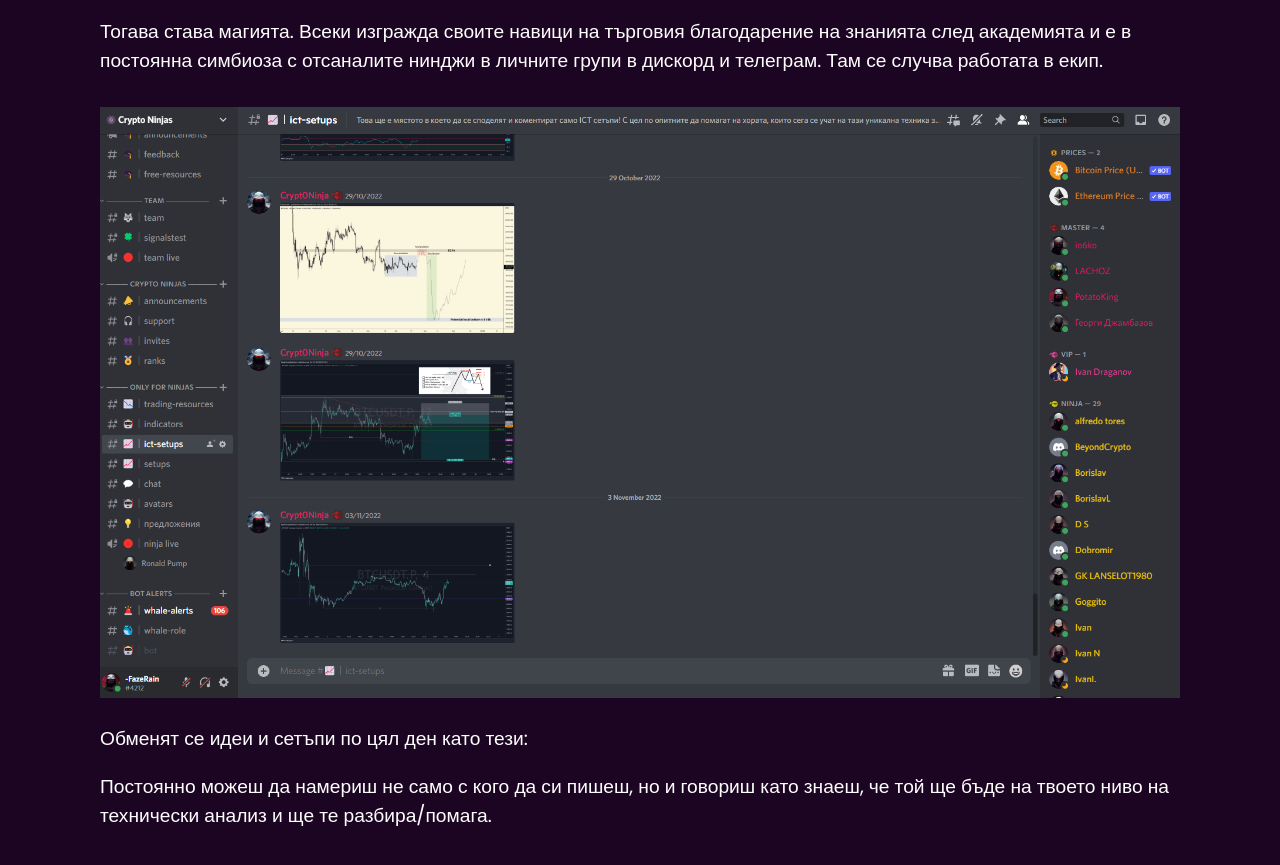
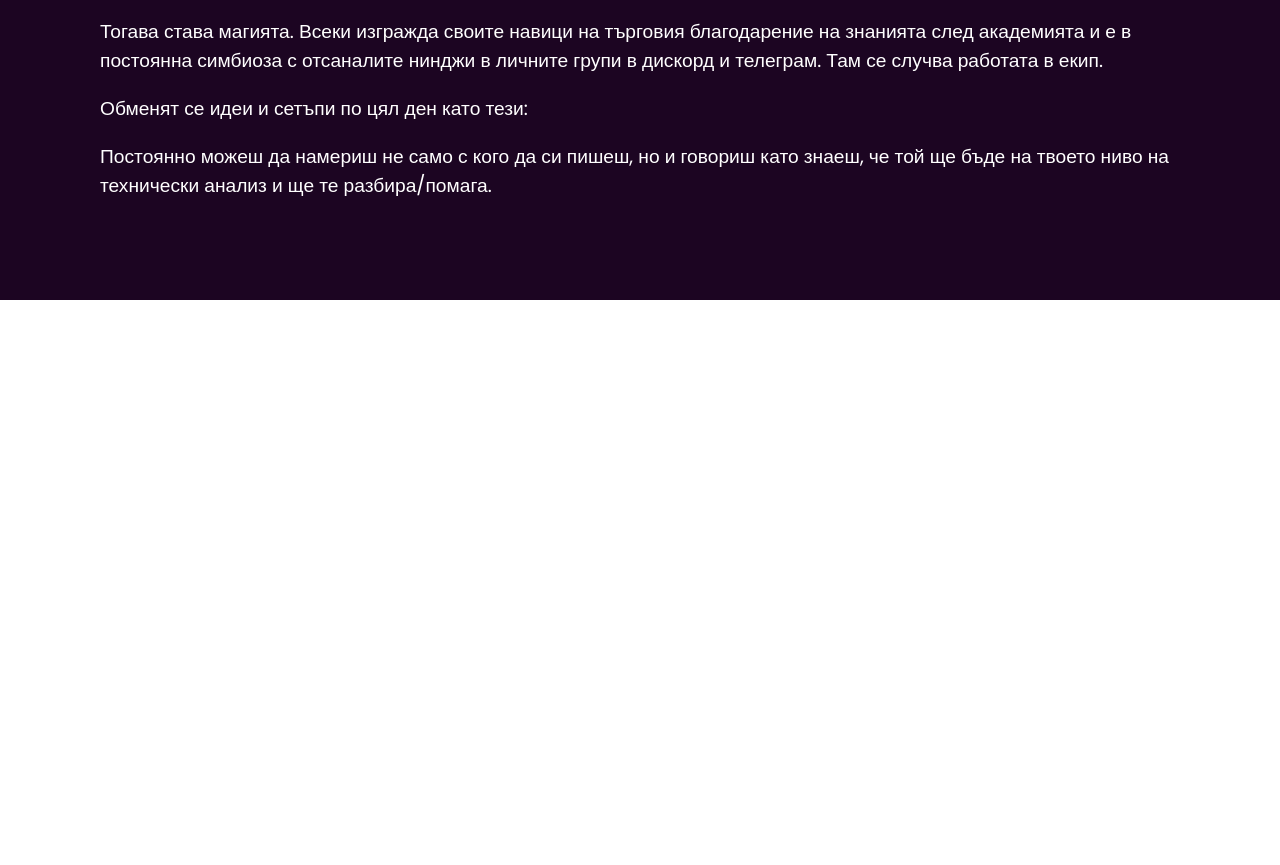
Before and after one commit to PotatoKingBG/NinjaWebsite, a plain HTML site: page index.html in a window 1280 px wide. Shown: the part 2377-3242 px from the top of the page. After the commit the page ends 2677 px from the top, so only its background shows below. Drawn offline with Linux system fonts and the light colour scheme.

Commit message:
Update index.html

```diff
--- a/index.html
+++ b/index.html
@@ -80,7 +80,7 @@
         отсаналите нинджи в личните групи в дискорд и телеграм. Там се случва
         работата в екип.
       </p>
-      <img src="images/discord.png" />
+
       <p>Обменят се идеи и сетъпи по цял ден като тези:</p>
 
       <p>
```
